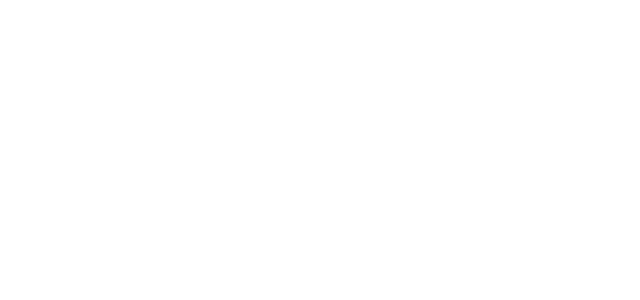
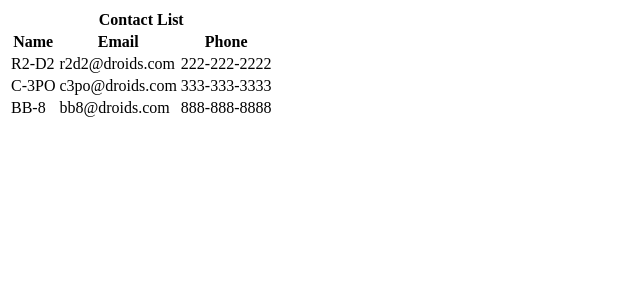
Before and after one commit to EricRivera-Snow/contact-list, a React (Vite) app: page / in a window 1280 px wide. Shown: the top 300 px of the page, without its empty margins (0-640 px from the left). Built offline with nearby package versions, Linux system fonts and the light colour scheme.

Commit message:
set up table

```diff
--- a/src/App.jsx
+++ b/src/App.jsx
@@ -1,13 +1,11 @@
-
+import ContactList from "./components/ContactList/ContactList";
 
 function App() {
-
-
   return (
     <>
-
+      <ContactList />
     </>
-  )
+  );
 }
 
-export default App
+export default App;
--- /dev/null
+++ b/src/components/ContactList/ContactList.jsx
@@ -0,0 +1,34 @@
+import React, { useState } from "react";
+import ContactRow from "../ContactRow/ContactRow";
+
+const dummyContacts = [
+  { id: 1, name: "R2-D2", phone: "222-222-2222", email: "r2d2@droids.com" },
+  { id: 2, name: "C-3PO", phone: "333-333-3333", email: "c3po@droids.com" },
+  { id: 3, name: "BB-8", phone: "888-888-8888", email: "bb8@droids.com" },
+];
+
+function ContactList() {
+  const [contacts, setContacts] = useState(dummyContacts);
+  console.log("contacts: ", contacts);
+  return (
+    <table>
+      <thead>
+        <tr>
+          <th colSpan="3">Contact List</th>
+        </tr>
+        <tr>
+          <th>Name</th>
+          <th>Email</th>
+          <th>Phone</th>
+        </tr>
+      </thead>
+      <tbody>
+        {contacts.map((contact) => {
+          return <ContactRow key={contact.id} contact={contact} />;
+        })}
+      </tbody>
+    </table>
+  );
+}
+
+export default ContactList;
--- /dev/null
+++ b/src/components/ContactRow/ContactRow.jsx
@@ -0,0 +1,13 @@
+import React from "react";
+
+function ContactRow({contact}) {
+  return (
+    <tr>
+      <td>{contact.name}</td>
+      <td>{contact.email}</td>
+      <td>{contact.phone}</td>
+    </tr>
+  );
+}
+
+export default ContactRow;
```
